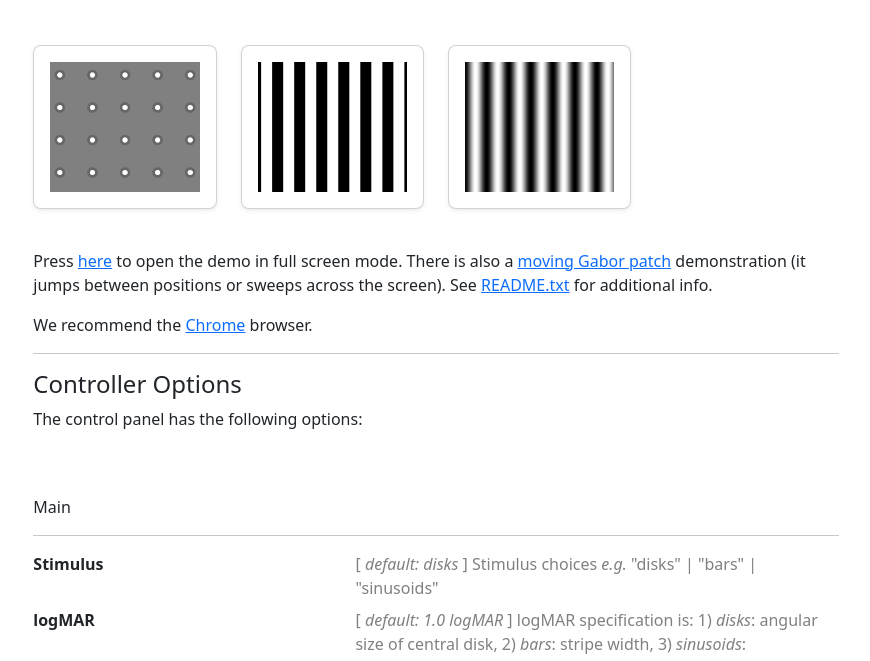
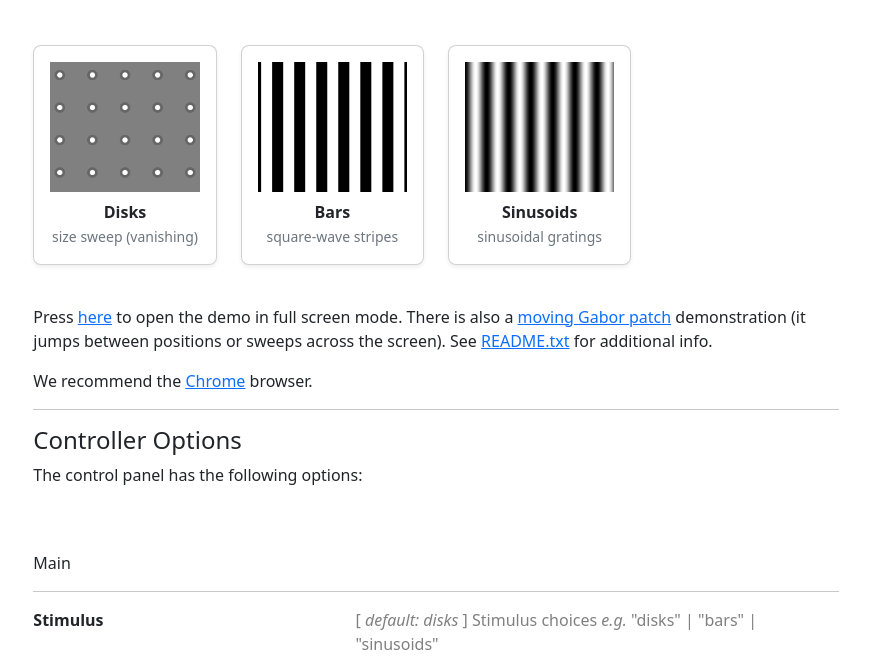
Before and after one commit to abi-eye-group/abi-eye-group.github.io, a plain HTML site: page index.html in a window 1280 px wide. Shown: the part 104-765 px from the top of the page, without its empty margins (204-1074 px from the left). Drawn offline with Linux system fonts and the light colour scheme; files whose address does not match are found by name.

Commit message:
Index cards open the matching demonstration (disks with the sweep, bars, sinusoids)
gratings.html accepts ?stimulus=disks|bars|sinusoids and &sweep=1|0.

Co-Authored-By: Claude Sonnet 5.5 <noreply@anthropic.com>

```diff
--- a/index.html
+++ b/index.html
@@ -108,28 +108,31 @@
 
   <main>
 
-    <!-- Cards for each demonstration -->
+    <!-- Cards for each demonstration: each opens the demonstration with that stimulus chosen -->
 
     <div class="row row-cols-1 row-cols-md-4 mb-4 text-center">
       <div class="col">
         <div class="card mb-3 rounded-3 shadow-sm">
-          <div class="card-body">
-            <img class="col-sm-12" src="images/FigVanishing.png" alt="sans"/>
-          </div>
+          <a class="card-body text-decoration-none text-reset" href="gratings.html?stimulus=disks&amp;sweep=1" title="Disks, with the size sweep">
+            <img class="col-sm-12" src="images/FigVanishing.png" alt="Vanishing disks"/>
+            <div class="mt-2"><strong>Disks</strong><br><small class="text-muted">size sweep (vanishing)</small></div>
+          </a>
         </div>
       </div>
       <div class="col">
         <div class="card mb-3 rounded-3 shadow-sm">
-          <div class="card-body">
-            <img class="col-sm-12" src="images/FigBars.png" alt="sans"/>
-          </div>
+          <a class="card-body text-decoration-none text-reset" href="gratings.html?stimulus=bars" title="Square-wave bars">
+            <img class="col-sm-12" src="images/FigBars.png" alt="Bars"/>
+            <div class="mt-2"><strong>Bars</strong><br><small class="text-muted">square-wave stripes</small></div>
+          </a>
         </div>
       </div>
       <div class="col">
         <div class="card mb-3 rounded-3 shadow-sm">
-          <div class="card-body">
-            <img class="col-sm-12" src="images/FigGratings.png" alt="sans"/>
-          </div>
+          <a class="card-body text-decoration-none text-reset" href="gratings.html?stimulus=sinusoids" title="Sinusoidal gratings">
+            <img class="col-sm-12" src="images/FigGratings.png" alt="Sinusoidal gratings"/>
+            <div class="mt-2"><strong>Sinusoids</strong><br><small class="text-muted">sinusoidal gratings</small></div>
+          </a>
         </div>
       </div>
     </div>
```
Also changed, not shown: js/gratings.js (+10 -0 lines).
